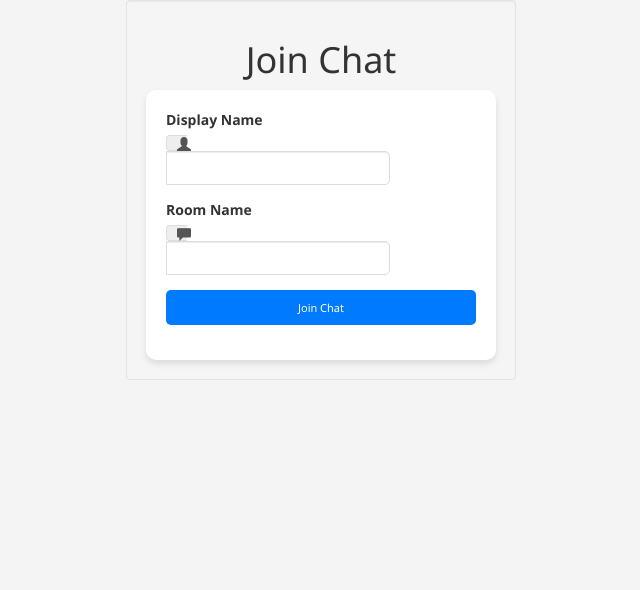
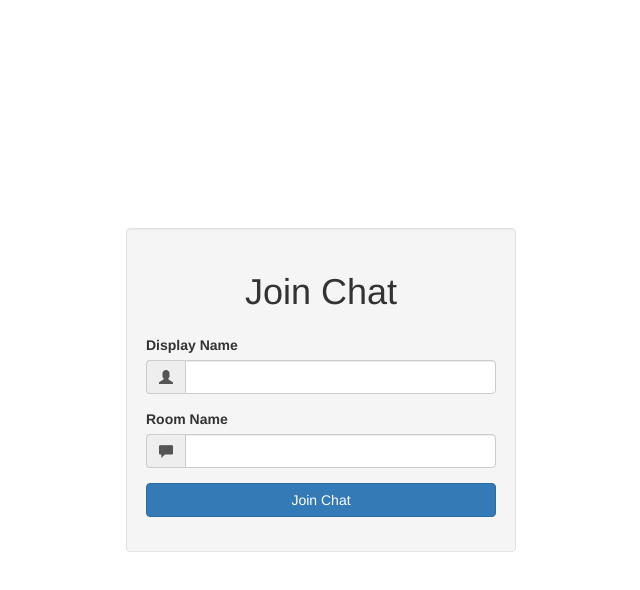
Before and after one commit to Lefays/smallchatapp, a website: page public/index.html in a window 1280 px wide. Shown: the whole page, without its empty margins (319-959 px from the left). Drawn offline with Linux system fonts and the light colour scheme; files whose address does not match are found by name.

Commit message:
Update styles.css

```diff
--- a/public/css/styles.css
+++ b/public/css/styles.css
@@ -1,71 +1,14 @@
-/* Add an overall font family for a more pleasant look */
-body {
-	font-family: 'Segoe UI', Tahoma, Geneva, Verdana, sans-serif;
-	background-color: #f4f4f4; /* A light background color */
-  }
-
-  /* Style the form and its elements for a modern look */
-  form {
-	background: #fff;
-	padding: 2rem;
-	border-radius: 10px;
-	box-shadow: 0 4px 6px rgba(0,0,0,0.1);
-	transform: scale(1);
-	transition: transform 0.3s ease-out, box-shadow 0.3s ease;
-  }
-
-  form:hover {
-	transform: scale(1.02); /* Slight pop effect on hover */
-	box-shadow: 0 6px 12px rgba(0,0,0,0.15);
-  }
-
-  /* Style the input fields for a more modern look */
-  input[type="text"], input[type="submit"] {
-	border-radius: 5px;
-	border: 1px solid #ddd;
-	padding: 1rem;
-	margin-bottom: 1rem; /* Add space between inputs */
-  }
-
-  /* Enhance the submit button appearance */
-  input[type="submit"] {
-	background-color: #007bff;
-	color: white;
-	font-size: 1.1rem;
-	border: none;
-	cursor: pointer;
-	transition: background-color 0.2s, transform 0.2s;
-  }
-
-  input[type="submit"]:hover {
-	background-color: #0056b3;
-	transform: translateY(-2px);
-  }
-
-  /* Input group addon - ensure they are vertically centered with the input */
-  .input-group-addon {
+.vertical-center {
+	min-height: 100vh;
+	margin: 0;
 	display: flex;
 	align-items: center;
-	padding: 0 1rem;
-	background-color: #eee;
-	border: 1px solid #ddd;
-  }
+}
 
-  /* Animation for the form appearance */
-  @keyframes slideInFromLeft {
-	0% {
-	  opacity: 0;
-	  transform: translateX(-50px);
-	}
-	100% {
-	  opacity: 1;
-	  transform: translateX(0);
-	}
-  }
+h1 {
+	margin: 24px 0;
+}
 
-  .container {
-	animation: 0.5s ease-out 0s 1 slideInFromLeft;
-  }
-  .clicked {
-	box-shadow: 0 0 0 rgba(0, 0, 0, 0);
-  }
+.messages p {
+	margin: 6px 0;
+}
```
